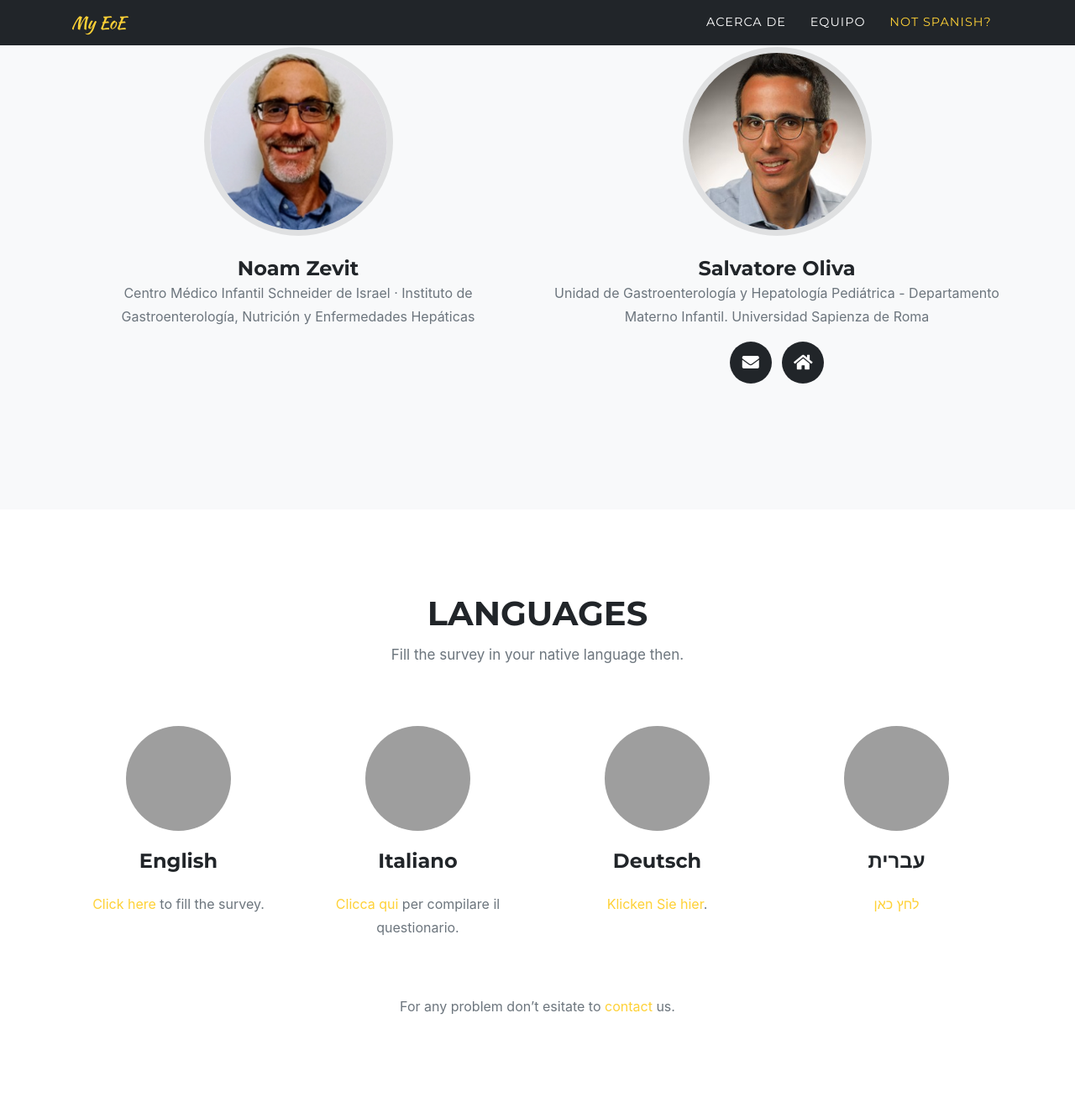
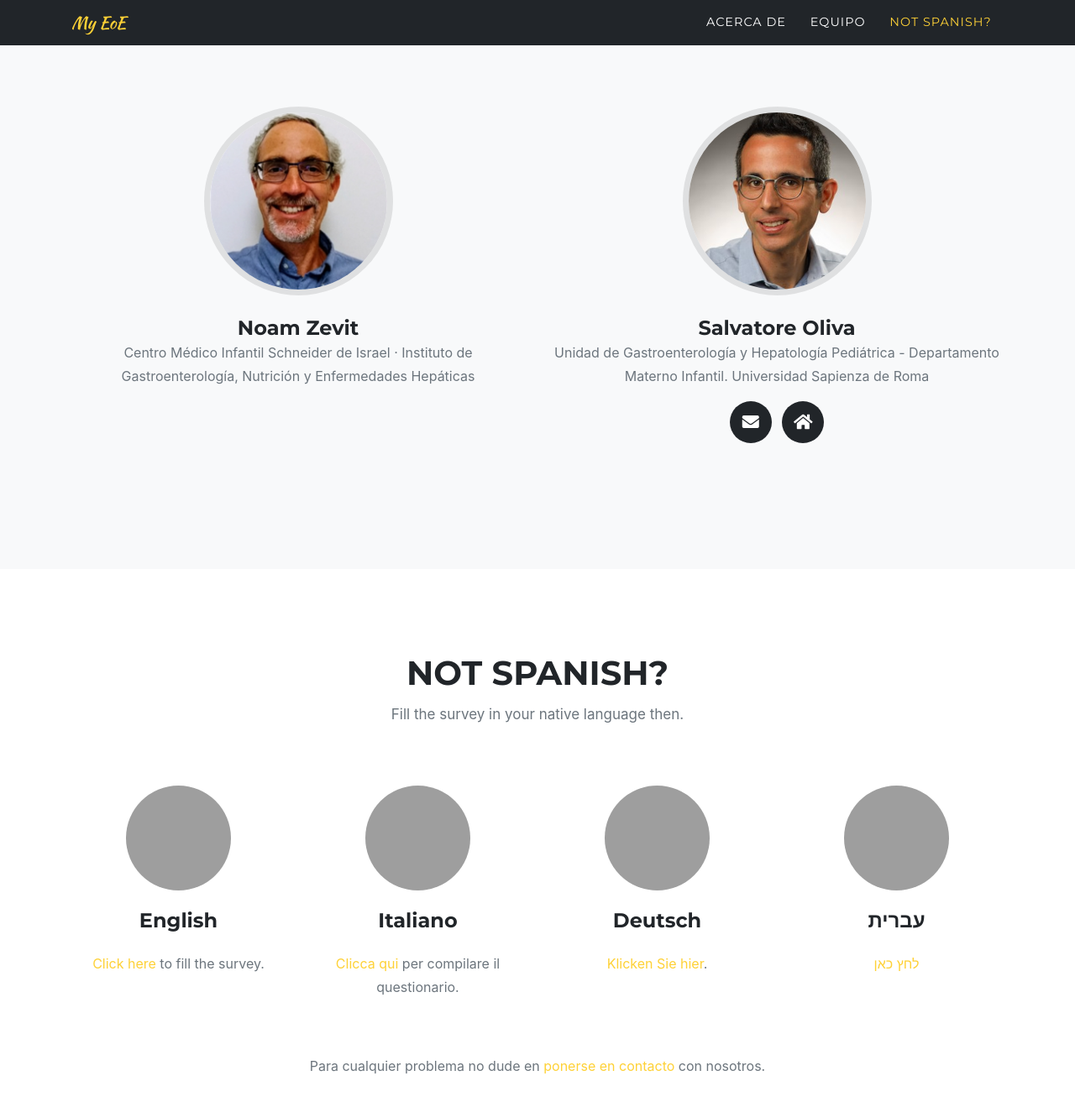
Before and after one commit to my-eoe/my-eoe.github.io, a Jekyll site: the page built from spanish.md, in a window 1280 px wide and 1400 px high, scrolled down 2790 px. Shown: the top 1319 px of the window at 84% size. Built offline with Jekyll 4.4.1, drawn with Linux system fonts in a browser that asks for light colours; some web fonts are replaced; grey boxes are pictures that could not be loaded.

Commit message:
Update translations

```diff
--- a/_data/sitetext.yml
+++ b/_data/sitetext.yml
@@ -19,11 +19,16 @@ header:
 languages:
     title:
       en: Not English?
+      es: Not Spanish?
       he: Not Hebrew?
       it: Not Italian?
     text: Fill the survey in your native language then.
     section: languages
-    subtext: "For any problem don't esitate to [contact](/legal) us."
+    subtext:
+      en: "For any problem don't esitate to [contact](/legal) us."
+      es: "Para cualquier problema no dude en [ponerse en contacto](/legal) con nosotros."
+      he: "For any problem don't esitate to [contact](/legal) us."
+      it: "Per qualsiasi problema non esitare a [contattarci](/legal)."
     list:
       - title: "English"
         locale: en
@@ -50,6 +55,7 @@ languages:
 timeline:
     title:
       en: About
+      es: Acerca de
       he: אודות
       it: About
     text:
--- a/_includes/languages.html
+++ b/_includes/languages.html
@@ -23,7 +23,7 @@
       </div>
       <div class="row">
         <div class="col-lg-8 mx-auto text-center">
-          <div class="large text-muted">{{ site.data.sitetext.languages.subtext | markdownify }}</div>
+          <div class="large text-muted">{{ site.data.sitetext.languages.subtext[include.locale] | markdownify }}</div>
         </div>
         </div>
     </div>
```
